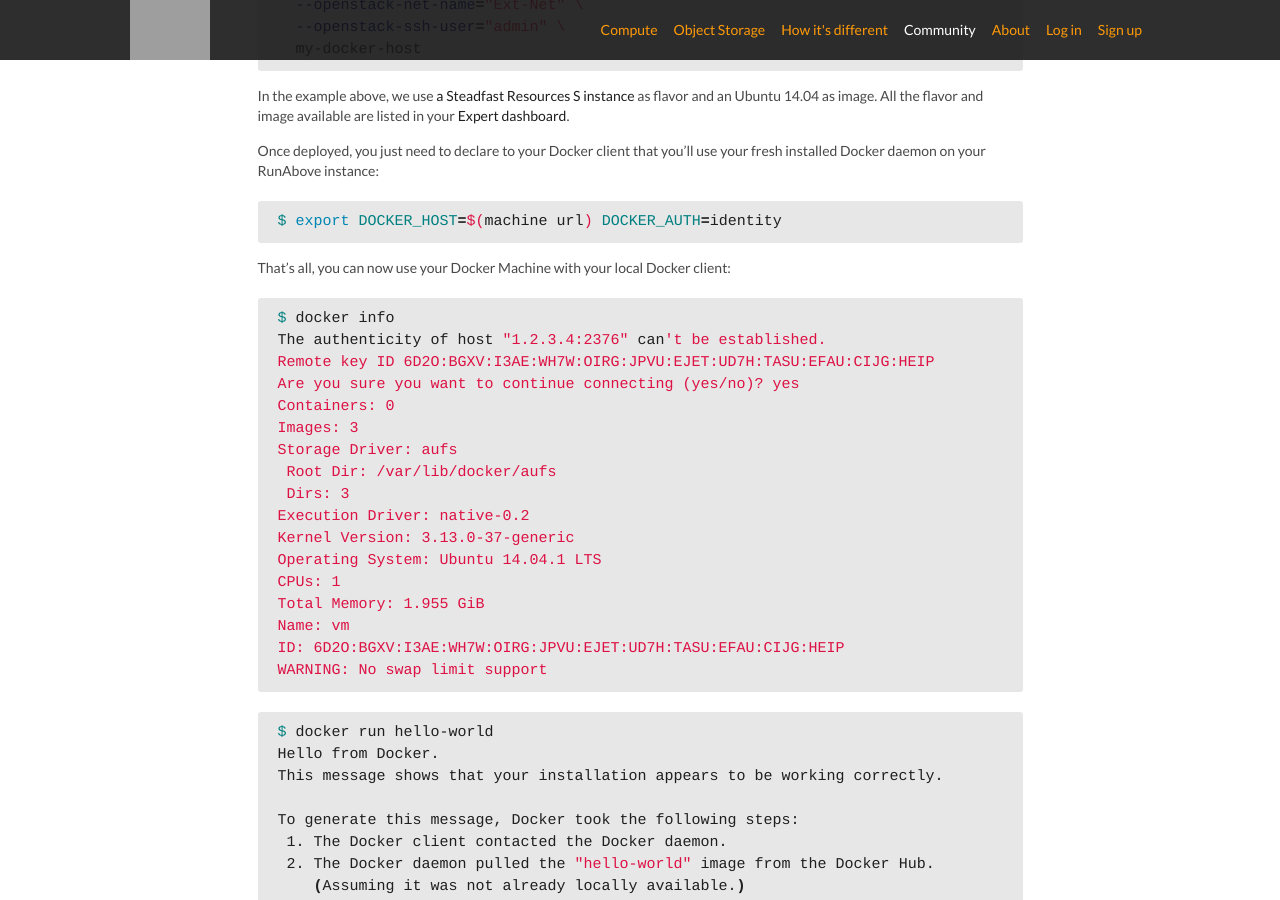
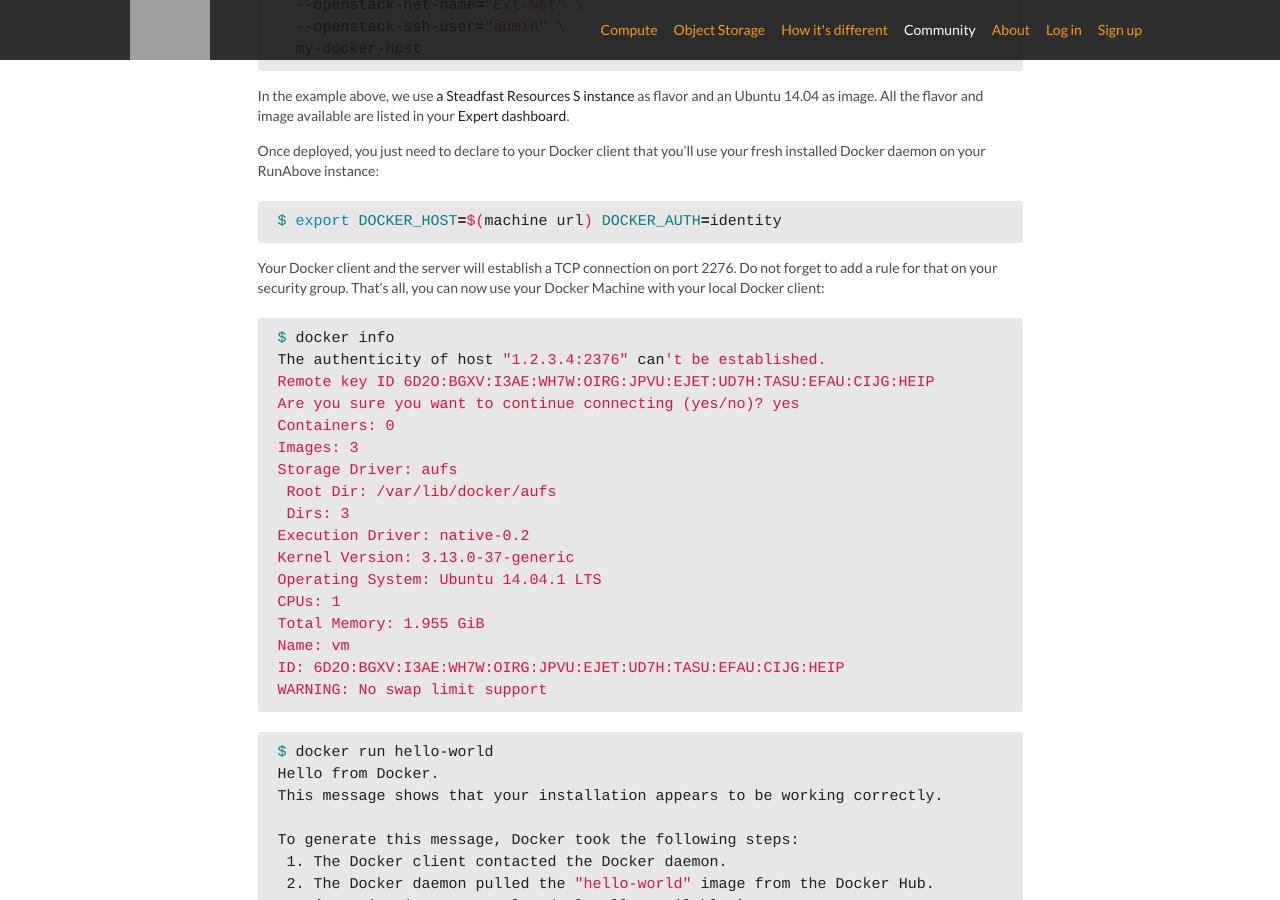
Before and after one commit to ovhlabs/knowledge-base, a Jekyll site: the page built from en/_posts/2014-12-12-docker-in-5-minutes-on-runabove-with-docker-machine.markdown, in a window 1280 px wide and 900 px high, scrolled down 1604 px. Built offline with Jekyll 4.4.1, drawn with Linux system fonts in a browser that asks for light colours; some web fonts are replaced; Markdown is read by kramdown in place of the engine named in the settings; comment, search, counter and statistics services are not loaded; grey boxes are pictures that could not be loaded.

Commit message:
Add security rule for Docker Machine

````diff
--- a/en/_posts/2014-12-12-docker-in-5-minutes-on-runabove-with-docker-machine.markdown
+++ b/en/_posts/2014-12-12-docker-in-5-minutes-on-runabove-with-docker-machine.markdown
@@ -98,7 +98,9 @@ your fresh installed Docker daemon on your RunAbove instance:
 $ export DOCKER_HOST=$(machine url) DOCKER_AUTH=identity
 ```
 
-That's all, you can now use your Docker Machine with your local Docker client:
+Your Docker client and the server will establish a TCP connection on port 2276.
+Do not forget to add a rule for that on your security group. That's all, you
+can now use your Docker Machine with your local Docker client:
 
 ```bash
 $ docker info
````
